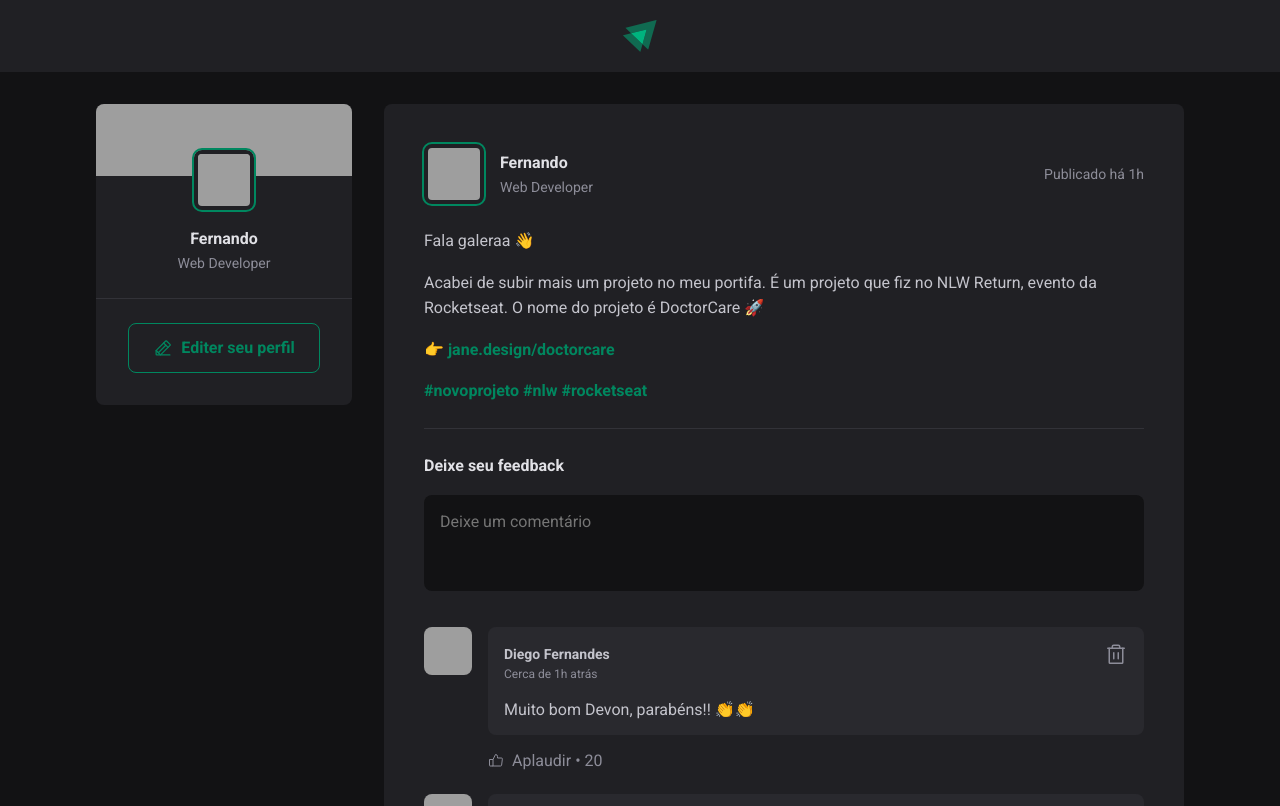
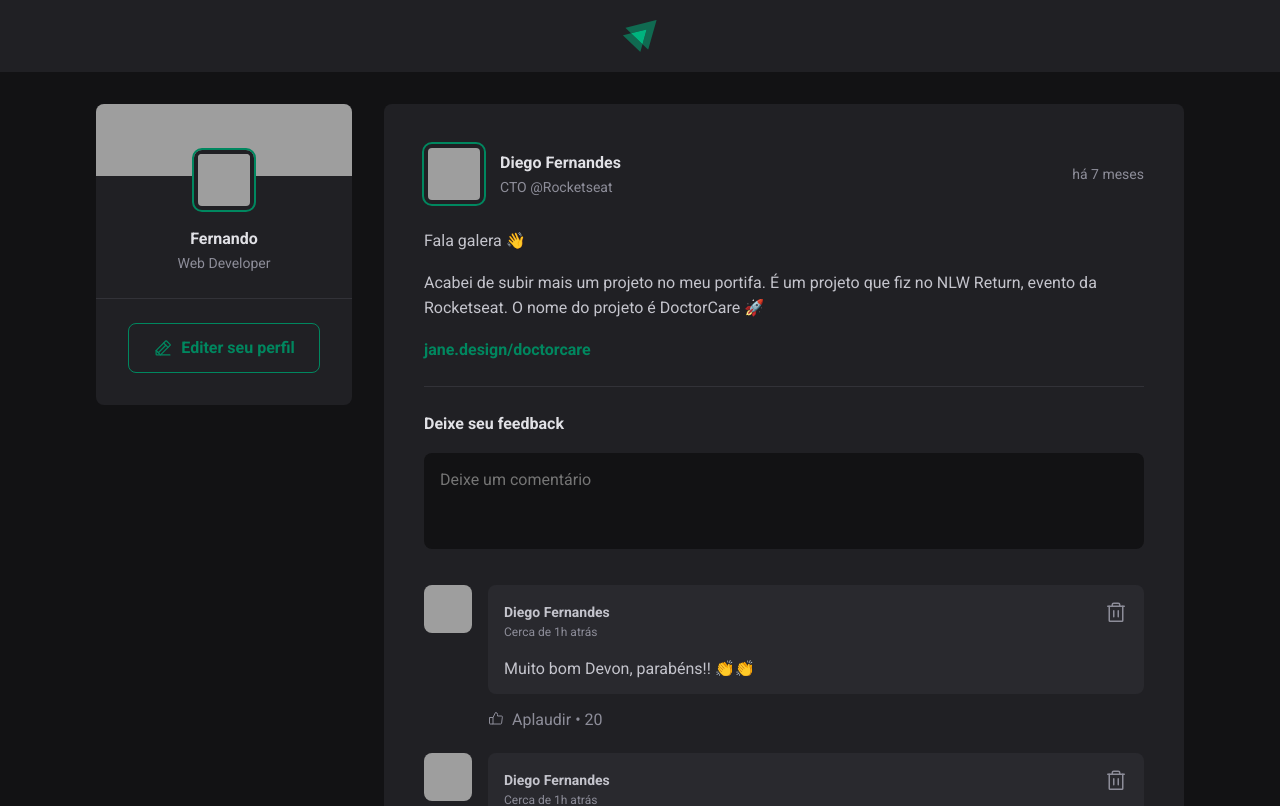
Before and after one commit to fernandotag/ignite-feed, a React (Vite) app: page / in a window 1280 px wide. Shown: the top 806 px of the page. Built offline with nearby package versions, Linux system fonts and the light colour scheme; grey boxes are pictures that could not be loaded.

Commit message:
feat(post): convert static properties to dynamic

```diff
--- a/src/App.jsx
+++ b/src/App.jsx
@@ -5,6 +5,36 @@ import './global.css';
 import styles from './App.module.css';
 import { Post } from "./components/Post";
 
+const posts = [
+  {
+    id: 1,
+    author: {
+      avatarUrl: 'https://github.com/fernandotag.png',
+      name: 'Diego Fernandes',
+      role: 'CTO @Rocketseat'
+    },
+    content: [
+      { type: 'paragraph', content: 'Fala galera 👋' },
+      { type: 'paragraph', content: 'Acabei de subir mais um projeto no meu portifa. É um projeto que fiz no NLW Return, evento da Rocketseat. O nome do projeto é DoctorCare 🚀' },
+      { type: 'link', content: 'jane.design/doctorcare' },
+    ],
+    publishedAt: new Date('2022-05-03 20:00:00'),
+  },
+  {
+    id: 2,
+    author: {
+      avatarUrl: 'https://github.com/fernandotag.png',
+      name: 'Mayk Brito',
+      role: 'Educator @Rocketseat'
+    },
+    content: [
+      { type: 'paragraph', content: 'Fala galera 👋' },
+      { type: 'paragraph', content: 'Acabei de subir mais um projeto no meu portifa. É um projeto que fiz no NLW Return, evento da Rocketseat. O nome do projeto é DoctorCare 🚀' },
+      { type: 'link', content: 'jane.design/doctorcare' },
+    ],
+    publishedAt: new Date('2022-05-10 20:00:00'),
+  },
+];
 
 function App() {
   return (
@@ -14,8 +44,15 @@ function App() {
       <div className={styles.wrapper}>
         <Sidebar />
         <main>
-          <Post />
-          <Post />
+          {posts.map(post => {
+             return (
+               <Post
+                 author={post.author}
+                 content={post.content}
+                 publishedAt={post.publishedAt}
+               />
+             )
+           })}
         </main>
       </div>
     </div>
--- a/src/App.module.css
+++ b/src/App.module.css
@@ -8,3 +8,13 @@
     gap: 2rem;
     align-items: flex-start;
 }
+
+@media (max-width: 768px) {
+    html {
+      font-size: 87.5%;
+    }
+
+    .wrapper {
+      grid-template-columns: 1fr;
+    }
+}
--- a/src/components/Post.jsx
+++ b/src/components/Post.jsx
@@ -1,48 +1,61 @@
+import { format, formatDistanceToNow } from 'date-fns';
+import ptBR from 'date-fns/locale/pt-BR';
+
 import { Avatar } from './Avatar';
 import { Comment } from './Comment';
+
 import styles from './Post.module.css';
 
-export function Post() {
+export function Post({ author, publishedAt, content }) {
+    const publishedDateFormatted = format(publishedAt, "d 'de' LLLL 'às' HH:mm'h'", {
+        locale: ptBR,
+    });
+
+    const publishedDateRelativeToNow = formatDistanceToNow(publishedAt, {
+        locale: ptBR,
+        addSuffix: true
+    });
+
     return (
         <article className={styles.post}>
             <header>
                 <div className={styles.author}>
-                    <Avatar src="https://github.com/fernandotag.png" />
+                    <Avatar src={author.avatarUrl} />
                     <div className={styles.authorInfo}>
-                        <strong>Fernando</strong>
-                        <span>Web Developer</span>
+                        <strong>{author.name}</strong>
+                        <span>{author.role}</span>
                     </div>
                 </div>
 
-                <time title='10 de Dezembro às 12:33h' dateTime='2022-12-10 12:33:28'>Publicado há 1h</time>
+                <time title={publishedDateFormatted} dateTime={publishedAt.toISOString()}>
+                    {publishedDateRelativeToNow}
+                </time>
             </header>
 
             <div className={styles.content}>
-                <p>Fala galeraa 👋</p>
+                {content.map(line => {
+                    if (line.type === 'paragraph') {
+                        return <p>{line.content}</p>;
+                    } else if (line.type === 'link') {
+                        return <p><a href="#">{line.content}</a></p>
+                    }
+                })}
+            </div>
 
-                <p>Acabei de subir mais um projeto no meu portifa. É um projeto que fiz no NLW Return, evento da Rocketseat. O nome do projeto é DoctorCare 🚀</p>
-
-                <p>👉{' '}<a href="">jane.design/doctorcare</a></p>
-
-                <p>
-                    <a href="">#novoprojeto</a>{' '}
-                    <a href="">#nlw</a>{' '}
-                    <a href="">#rocketseat</a>{' '}
-                </p>
-            </div>
             <form className={styles.commentForm}>
                 <strong>Deixe seu feedback</strong>
-                <textarea placeholder="Deixe um comentário" />
+                <textarea
+                    placeholder="Deixe um comentário"
+                />
                 <footer>
-                    <button type="submit"> Publicar</button>
+                    <button type="submit">Publicar</button>
                 </footer>
             </form>
-
             <div className={styles.commentList}>
                 <Comment />
                 <Comment />
                 <Comment />
             </div>
         </article>
-    );
+    )
 }
```
